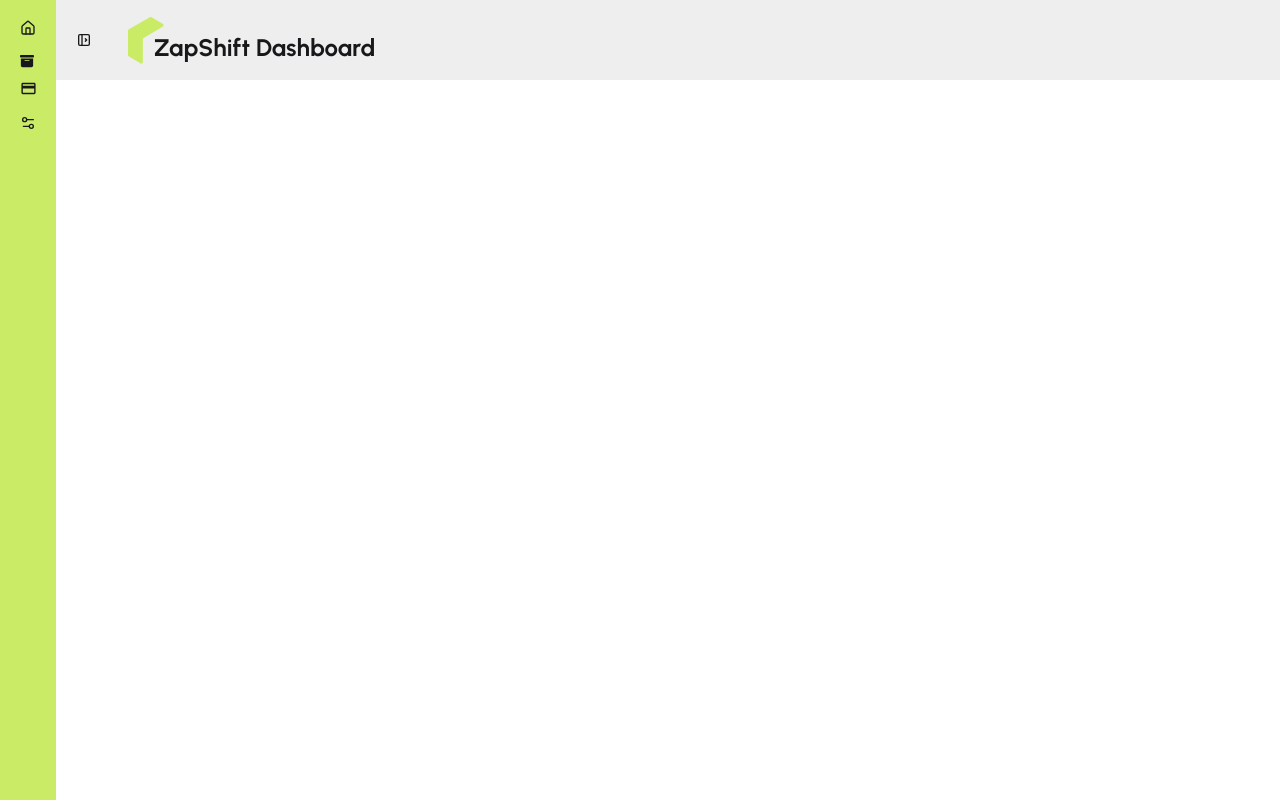
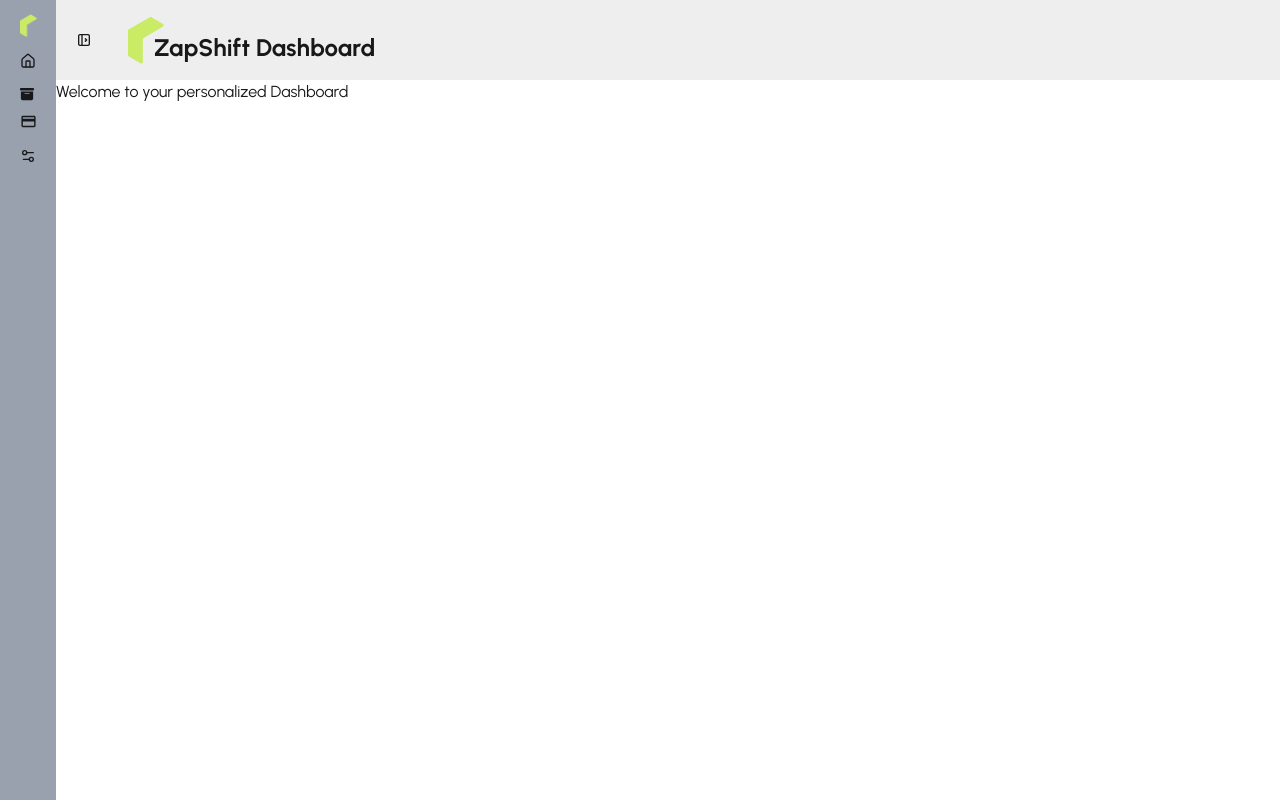
Before and after one commit to fahim-shareear/zap-shift-main, a React app in the folder zap-shift-ui/: page /dashboard in a window 1280 px wide. Built offline with nearby package versions, Linux system fonts and the light colour scheme; no server answers; sample sign-in values are in the browser's storage; the HTML template or start-up script is replaced by a standard one.

Commit message:
adding homepage for dashboard & role based homepage dashboard and changing the bg color of the dashboard side bar

```diff
--- a/zap-shift-ui/src/layouts/DashboardLayout.jsx
+++ b/zap-shift-ui/src/layouts/DashboardLayout.jsx
@@ -8,6 +8,7 @@ import { RiEBike2Fill } from "react-icons/ri";
 import { SiGoogletasks } from "react-icons/si";
 import useRole from '../hooks/useRole';
 import LogoDashboard from '../components/logo/LogoDashboard';
+import LogoImg from '../assets/logo.png';
 
 const DashboardLayout = () => {
     const { role } = useRole();
@@ -33,7 +34,7 @@ const DashboardLayout = () => {
 
             <div className="drawer-side is-drawer-close:overflow-visible">
                 <label htmlFor="my-drawer-4" aria-label="close sidebar" className="drawer-overlay"></label>
-                <div className="flex min-h-full flex-col items-start bg-secondary is-drawer-close:w-14 is-drawer-open:w-64">
+                <div className="flex min-h-full flex-col items-start bg-gray-400 is-drawer-close:w-14 is-drawer-open:w-64">
                     {/* Sidebar content here */}
                     <ul className="menu w-full grow">
                         {/* List item */}
@@ -42,6 +43,14 @@ const DashboardLayout = () => {
 
                         <li>
                             <Link className="is-drawer-close:tooltip is-drawer-close:tooltip-right" data-tip="Homepage" to="/">
+                                {/* Home icon */}
+                                <img src={LogoImg} alt={"zapshift-logo"} />
+                            </Link>
+                        </li>
+
+
+                        <li>
+                            <Link className="is-drawer-close:tooltip is-drawer-close:tooltip-right" data-tip="Dashboard Home" to="/dashboard">
                                 {/* Home icon */}
                                 <svg xmlns="http://www.w3.org/2000/svg" viewBox="0 0 24 24" strokeLinejoin="round" strokeLinecap="round" strokeWidth="2" fill="none" stroke="currentColor" className="my-1.5 inline-block size-4"><path d="M15 21v-8a1 1 0 0 0-1-1h-4a1 1 0 0 0-1 1v8"></path><path d="M3 10a2 2 0 0 1 .709-1.528l7-5.999a2 2 0 0 1 2.582 0l7 5.999A2 2 0 0 1 21 10v9a2 2 0 0 1-2 2H5a2 2 0 0 1-2-2z"></path></svg>
                                 <span className="is-drawer-close:hidden">Homepage</span>
--- /dev/null
+++ b/zap-shift-ui/src/pages/Dashboard/DashboardHome/AdminDashboardHome.jsx
@@ -0,0 +1,11 @@
+import React from 'react';
+
+const AdminDashboardHome = () => {
+    return (
+        <div>
+            <h1>Welcome Admin</h1>
+        </div>
+    );
+};
+
+export default AdminDashboardHome;
--- /dev/null
+++ b/zap-shift-ui/src/pages/Dashboard/DashboardHome/DashBoardHome.jsx
@@ -0,0 +1,19 @@
+import React from 'react';
+import useRole from '../../../hooks/useRole';
+import AdminDashboardHome from './AdminDashboardHome';
+import RiderDashboardHome from './RiderDashboardHome';
+import UserDashboardHome from './UserDashboardHome';
+
+const DashBoardHome = () => {
+    const {role} = useRole();
+
+    if(role === 'admin'){
+        return <AdminDashboardHome></AdminDashboardHome>
+    }else if(role === 'rider'){
+        return <RiderDashboardHome></RiderDashboardHome>
+    }else{
+        return <UserDashboardHome></UserDashboardHome>
+    }
+};
+
+export default DashBoardHome;
--- /dev/null
+++ b/zap-shift-ui/src/pages/Dashboard/DashboardHome/RiderDashboardHome.jsx
@@ -0,0 +1,11 @@
+import React from 'react';
+
+const RiderDashboardHome = () => {
+    return (
+        <div>
+            Welcome Rider
+        </div>
+    );
+};
+
+export default RiderDashboardHome;
--- /dev/null
+++ b/zap-shift-ui/src/pages/Dashboard/DashboardHome/UserDashboardHome.jsx
@@ -0,0 +1,11 @@
+import React from 'react';
+
+const UserDashboardHome = () => {
+    return (
+        <div>
+            <h1>Welcome to your personalized Dashboard</h1>
+        </div>
+    );
+};
+
+export default UserDashboardHome;
--- a/zap-shift-ui/src/routes/routes.jsx
+++ b/zap-shift-ui/src/routes/routes.jsx
@@ -25,6 +25,7 @@ import AssignedJobs from "../pages/Dashboard/AssignedJobs/AssignedJobs";
 import CompletedTasks from "../pages/Dashboard/AssignedJobs/CompletedJobs/CompletedTasks";
 import Pricing from "../pages/home/Pricing";
 import TrackParcel from "../pages/Trackparcel/TrackParcel";
+import DashBoardHome from "../pages/Dashboard/DashboardHome/DashBoardHome";
 
 const routes = createBrowserRouter([
     {
@@ -50,15 +51,16 @@ const routes = createBrowserRouter([
         ]
     },
     {
-        path: "/", Component: AuthLayout,
+        path: "/auth", Component: AuthLayout,
         children: [
             {path: "login", Component: Login},
             {path: "register", Component: Register}
         ]
     },
     {
-        path: "dashboard", element: <PrivateRoutes><DashboardLayout></DashboardLayout></PrivateRoutes>,
+        path: "/dashboard", element: <PrivateRoutes><DashboardLayout></DashboardLayout></PrivateRoutes>,
         children: [
+            {index: true, Component: DashBoardHome},
             {path: "my-parcels", Component: MyParcels},
             {path: 'payment-success', Component: PaymentSuccess},
             {path: 'payment-cancelled', Component: PaymentCancelled},
```
